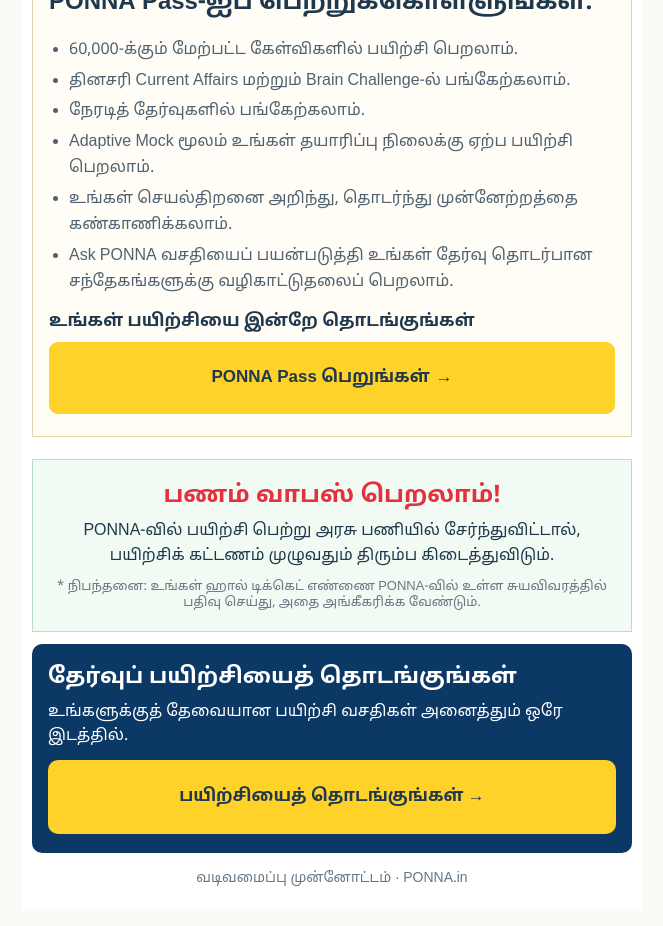
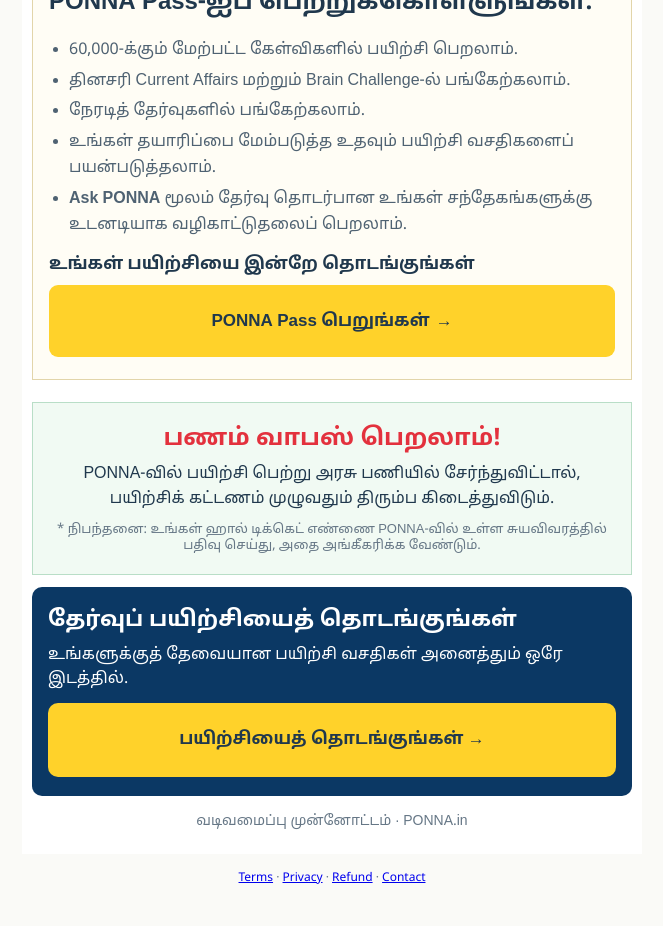
Before and after one commit to sponna1962/Ponna, a Next.js app in the folder frontend/: page /home-preview in a window 1280 px wide. Shown: the part 3020-3946 px from the top of the page, without its empty margins (308-971 px from the left). After the commit the page ends 3923 px from the top, so only its background shows below. Built offline with nearby package versions, Linux system fonts and the light colour scheme; no server answers.

Commit message:
Highlight Ask PONNA in Pass preview

```diff
--- a/frontend/src/components/HomeDesignPreview.tsx
+++ b/frontend/src/components/HomeDesignPreview.tsx
@@ -137,9 +137,8 @@ export default function HomeDesignPreview() {
             <li>60,000-க்கும் மேற்பட்ட கேள்விகளில் பயிற்சி பெறலாம்.</li>
             <li>தினசரி Current Affairs மற்றும் Brain Challenge-ல் பங்கேற்கலாம்.</li>
             <li>நேரடித் தேர்வுகளில் பங்கேற்கலாம்.</li>
-            <li>Adaptive Mock மூலம் உங்கள் தயாரிப்பு நிலைக்கு ஏற்ப பயிற்சி பெறலாம்.</li>
-            <li>உங்கள் செயல்திறனை அறிந்து, தொடர்ந்து முன்னேற்றத்தை கண்காணிக்கலாம்.</li>
-            <li>Ask PONNA வசதியைப் பயன்படுத்தி உங்கள் தேர்வு தொடர்பான சந்தேகங்களுக்கு வழிகாட்டுதலைப் பெறலாம்.</li>
+            <li>உங்கள் தயாரிப்பை மேம்படுத்த உதவும் பயிற்சி வசதிகளைப் பயன்படுத்தலாம்.</li>
+            <li><strong>Ask PONNA</strong> மூலம் தேர்வு தொடர்பான உங்கள் சந்தேகங்களுக்கு உடனடியாக வழிகாட்டுதலைப் பெறலாம்.</li>
           </ul>
           <p className="pass-cta-copy">உங்கள் பயிற்சியை இன்றே தொடங்குங்கள்</p>
           <a href="/plans" className="pass-button">PONNA Pass பெறுங்கள் <b>→</b></a>
```
